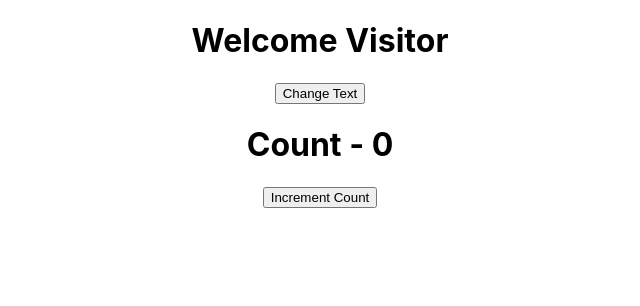
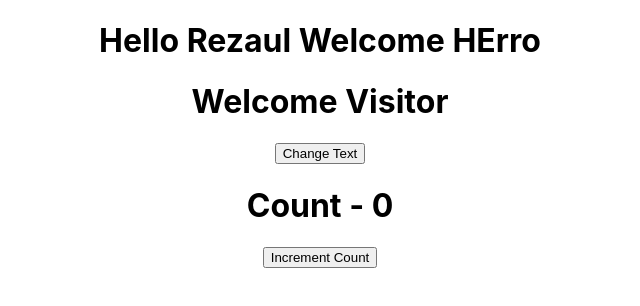
Before and after one commit to RezaulAlamOni/inventory-react, a React (Create React App) app: page / in a window 1280 px wide. Shown: the top 306 px of the page, without its empty margins (320-960 px from the left). Built offline with nearby package versions, Linux system fonts and the light colour scheme.

Commit message:
parameter destruct

```diff
--- a/src/App.js
+++ b/src/App.js
@@ -12,9 +12,9 @@ function App() {
     return (
         <div className="App">
             {/*<Greet name="Oni"/>*/}
-            {/*<Greet name="Rezaul">*/}
-            {/*    <p>This is children props</p>*/}
-            {/*</Greet>*/}
+            <Greet name="Rezaul" herroName="HErro">
+                <p>This is children props</p>
+            </Greet>
             {/*<Welcome name="Messi" herroName="Football">*/}
             {/*    <a href="/"> THis is children prop 1</a>*/}
             {/*</Welcome>*/}
--- a/src/components/Greet.js
+++ b/src/components/Greet.js
@@ -5,11 +5,19 @@ import React from 'react';
 //     return <h1> React APP ! <br/> Hello  {props.name}</h1>
 // }
 
-const Greet = props => {
+// const Greet = props => {
+//     return (
+//         <div>
+//             <h1> Hello  {props.name} Welcome {props.herroName}</h1>
+//             { props.children }
+//         </div>
+//     )
+// }
+const Greet = ({name,herroName}) => {
+    // const {name, herroName} = props
     return (
         <div>
-            <h1> Hello  {props.name} Welcome</h1>
-            { props.children }
+            <h1> Hello  {name} Welcome {herroName}</h1>
         </div>
     )
 }
```
